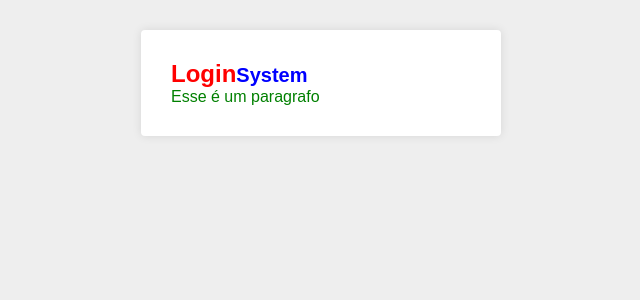
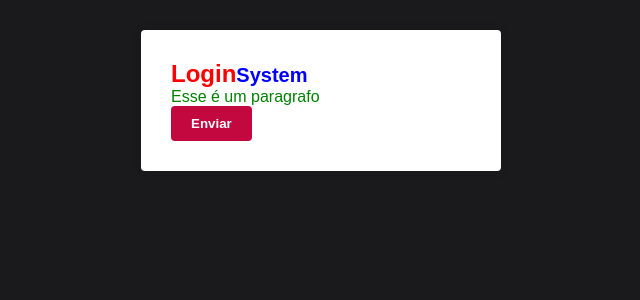
Before and after one commit to glenonmateus/react-template, a React (Create React App) app: page / in a window 1280 px wide. Shown: the top 300 px of the page, without its empty margins (319-959 px from the left). Built offline with nearby package versions, Linux system fonts and the light colour scheme.

Commit message:
feat: add colors variables

```diff
--- /dev/null
+++ b/src/config/colors.js
@@ -0,0 +1,6 @@
+export const primaryColor = "#c3073f";
+export const primaryDarkColor = "#1a1a1d";
+export const successColor = "#0197f6";
+export const infoColor = "#0197f6";
+export const errorColor = "#f2af29";
+export const warningColor = "#f2af29";
--- a/src/pages/Login/index.js
+++ b/src/pages/Login/index.js
@@ -9,6 +9,7 @@
         <small>System</small>
       </Title>
       <Paragraph>Esse é um paragrafo</Paragraph>
+      <button type="button">Enviar</button>
     </Container>
   );
 };
--- a/src/styles/GlobalStyles.js
+++ b/src/styles/GlobalStyles.js
@@ -1,4 +1,5 @@
 import styled, { createGlobalStyle } from "styled-components";
+import { primaryColor, primaryDarkColor } from "../config/colors";
 
 export default createGlobalStyle`
   * {
@@ -10,7 +11,8 @@
 
   body {
     font-family: sans-serif;
-    background: #eee;
+    background: ${primaryDarkColor};
+    color: ${primaryColor};
   }
 
   html, body, #root {
@@ -19,10 +21,17 @@
 
   button {
     cursor: pointer;
+    background: ${primaryColor};
+    border: none;
+    color: #fff;
+    padding: 10px 20px;
+    border-radius: 4px;
+    font-weight: 700;
   }
 
   a {
     text-decoration: none;
+    color: ${primaryColor};
   }
 
   ul {
```
